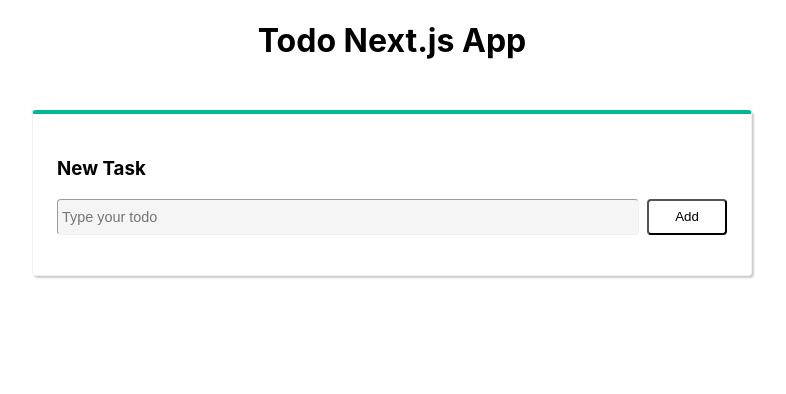
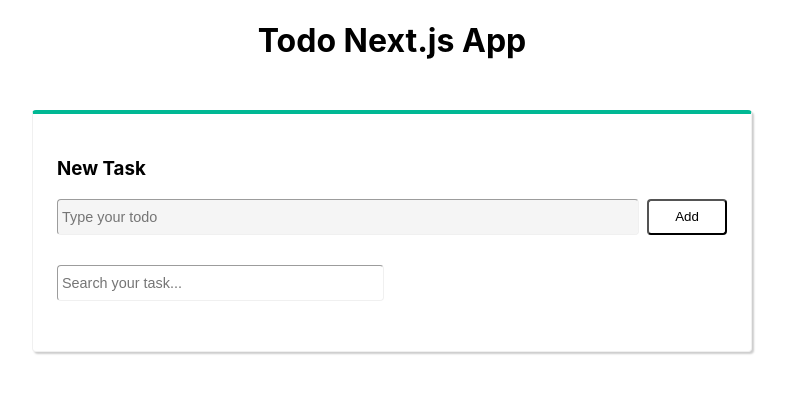
Before and after one commit to shotozuro/todoapp-nextjs, a Next.js app: page / in a window 1280 px wide. Shown: the top 394 px of the page, without its empty margins (248-1034 px from the left). Built offline with nearby package versions, Linux system fonts and the light colour scheme.

Commit message:
add filter feature

```diff
--- a/components/Button.tsx
+++ b/components/Button.tsx
@@ -1,6 +1,6 @@
-import React from 'react';
+import React from "react";
 
-export default function Button(props) {
+export default function Button(props: any) {
   return (
     <>
       <button {...props}>{props.children}</button>
--- a/components/TaskList.tsx
+++ b/components/TaskList.tsx
@@ -1,6 +1,6 @@
-import React from 'react';
-import { FaSquare, FaCheckSquare } from 'react-icons/fa';
-import Button from './Button';
+import React from "react";
+import { FaSquare, FaCheckSquare } from "react-icons/fa";
+import Button from "./Button";
 
 export type TaskType = {
   id: number;
@@ -13,11 +13,20 @@
   toggleComplete: (id: number) => void;
   onClickEdit: (todo: TaskType) => void;
   removeTask: (id: number) => void;
+  onSearch: (keyword: string) => void;
   selectedTask: TaskType;
 };
 
 export default function TaskList(props: Props) {
   return (
+    <div>
+      <section className='search-bar'>
+        <input
+          id='search'
+          placeholder='Search your task...'
+          onChange={(e: any) => props.onSearch(e.target.value)}
+        />
+      </section>
       <section className='task-list'>
         <ul style={{ padding: 0 }}>
           {props.data.map((todo) => (
@@ -25,40 +34,66 @@
               key={todo.id}
               {...props}
               todo={todo}
-            isSelected={props.selectedTask && todo.id === props.selectedTask.id}
+              isSelected={
+                props.selectedTask && todo.id === props.selectedTask.id
+              }
             />
           ))}
         </ul>
       </section>
+      <style jsx>{`
+        .search-bar {
+          display: flex;
+          flex-direction: row;
+          align-items: center;
+          justify-content: flex-end;
+          padding: 10px 0;
+          width: 50%;
+          align-self: flex-end;
+          margin-top: 20px;
+        }
+
+        input {
+          font-size: 0.9em;
+          width: 100%;
+          height: 36px;
+          padding: 0 4px;
+          margin-right: 8px;
+          border-radius: 4px;
+          border-width: 1px;
+          border-color: #f0f0f0;
+        }
+      `}</style>
+    </div>
   );
 }
 
 const TaskItem = (props) => {
   return (
     <>
-      <li className={props.isSelected ? 'selected' : ''}>
+      <li className={props.isSelected ? "selected" : ""}>
         <a
-          className={`task${props.todo.completed ? ' completed' : ''}`}
+          className={`task${props.todo.completed ? " completed" : ""}`}
           onClick={() => props.toggleComplete(props.todo.id)}
         >
           <span className='checkbox'>
             {props.todo.completed ? (
-              <FaCheckSquare color={'#00b894'} size={30} />
+              <FaCheckSquare color={"#00b894"} size={30} />
             ) : (
-              <FaSquare color={'rgba(0,0,0,0.5)'} size={30} />
+              <FaSquare color={"rgba(0,0,0,0.5)"} size={30} />
             )}
           </span>
           <span className='taskName'>{props.todo.task}</span>
         </a>
-        <div style={{ display: 'flex' }}>
+        <div style={{ display: "flex" }}>
           <Button
-            data-testid={'edit-' + props.todo.id}
+            data-testid={"edit-" + props.todo.id}
             onClick={() => props.onClickEdit(props.todo)}
           >
             Edit
           </Button>
           <Button
-            data-testid={'remove-' + props.todo.id}
+            data-testid={"remove-" + props.todo.id}
             onClick={() => props.removeTask(props.todo.id)}
           >
             Remove
--- a/pages/index.tsx
+++ b/pages/index.tsx
@@ -1,10 +1,10 @@
 // @ts-nocheck
-import Head from 'next/head';
-import { useState, useReducer } from 'react';
-import { todoReducer } from '../reducers/todoReducer';
-import TaskForm from '../components/TaskForm';
-import TaskList, { TaskType } from '../components/TaskList';
-import { isIdExist, validateInput, useTodoAPI } from '../helpers/todo-helper';
+import Head from "next/head";
+import { useState, useReducer } from "react";
+import { todoReducer } from "../reducers/todoReducer";
+import TaskForm from "../components/TaskForm";
+import TaskList, { TaskType } from "../components/TaskList";
+import { isIdExist, validateInput, useTodoAPI } from "../helpers/todo-helper";
 
 export default function Home() {
   const [state, dispatch] = useReducer(todoReducer, {
@@ -17,7 +17,7 @@
   const toggleComplete = (id: number) => {
     if (isIdExist(id, state.todos)) {
       dispatch({
-        type: 'TOGGLE_COMPLETE',
+        type: "TOGGLE_COMPLETE",
         id,
       });
     }
@@ -26,7 +26,7 @@
   const addTask = (task: string) => {
     if (validateInput(task)) {
       dispatch({
-        type: 'ADD_TASK',
+        type: "ADD_TASK",
         payload: {
           id: state.nextId,
           task,
@@ -39,7 +39,7 @@
   const removeTask = (id: number) => {
     if (isIdExist(id, state.todos)) {
       dispatch({
-        type: 'REMOVE_TASK',
+        type: "REMOVE_TASK",
         id,
       });
     }
@@ -49,7 +49,7 @@
     if (isIdExist(selectedTask?.id, state.todos) && validateInput(task)) {
       const payload = { ...selectedTask, task };
       dispatch({
-        type: 'EDIT_TASK',
+        type: "EDIT_TASK",
         id: selectedTask.id,
         payload,
       });
@@ -59,6 +59,17 @@
 
   const onClickEdit = (taskObject: TaskType) => {
     setSelectedTask(taskObject);
+  };
+
+  const onSearch = (keyword: string) => {
+    if (keyword && keyword.trim()) {
+      dispatch({
+        type: "FILTER_TASK",
+        payload: keyword,
+      });
+    } else {
+      dispatch({ type: "REFRESH_TODO" });
+    }
   };
 
   return (
@@ -80,6 +91,7 @@
             removeTask={removeTask}
             toggleComplete={toggleComplete}
             selectedTask={selectedTask}
+            onSearch={onSearch}
           />
         </div>
       </main>
--- a/reducers/todoReducer.js
+++ b/reducers/todoReducer.js
@@ -1,23 +1,25 @@
 export const todoReducer = (state, action) => {
   switch (action?.type) {
-    case 'ADD_TASK': {
+    case "ADD_TASK": {
       // const trimTask = action.payload.task?.trim();
       // if (trimTask) {
       return {
         ...state,
         todos: [...state.todos, action.payload],
+        allTodos: [...state.todos, action.payload],
         nextId: state.nextId + 1,
         // };
       };
       return state;
     }
-    case 'REMOVE_TASK':
+    case "REMOVE_TASK":
       return {
         ...state,
         todos: state.todos.filter((todo) => todo.id !== action.id),
+        allTodos: state.todos.filter((todo) => todo.id !== action.id),
       };
 
-    case 'EDIT_TASK': {
+    case "EDIT_TASK": {
       const index = state.todos.findIndex((todo) => todo.id === action.id);
       // if (index > -1) {
       //   const trimTask = action.payload.task?.trim();
@@ -29,6 +31,11 @@
           action.payload,
           ...state.todos.slice(index + 1, state.todos.length),
         ],
+        allTodos: [
+          ...state.todos.slice(0, index),
+          action.payload,
+          ...state.todos.slice(index + 1, state.todos.length),
+        ],
       };
       //   }
       //   return state;
@@ -36,7 +43,7 @@
       // return state;
     }
 
-    case 'TOGGLE_COMPLETE': {
+    case "TOGGLE_COMPLETE": {
       const index = state.todos.findIndex((todo) => todo.id === action.id);
       // if (index > -1) {
       const selectedTodo = { ...state.todos[index] };
@@ -51,11 +58,30 @@
           changedStatusTodo,
           ...state.todos.slice(index + 1, state.todos.length),
         ],
+        allTodos: [
+          ...state.todos.slice(0, index),
+          changedStatusTodo,
+          ...state.todos.slice(index + 1, state.todos.length),
+        ],
       };
       // }
       // return state;
     }
 
+    case "FILTER_TASK":
+      return {
+        ...state,
+        todos: state.allTodos.filter((todo) =>
+          todo.task.replace(" ", "").includes(action.payload)
+        ),
+      };
+
+    case "REFRESH_TODO":
+      return {
+        ...state,
+        todos: state.allTodos,
+      };
+
     default:
       return state;
   }
```
Lines whose indentation alone changed are shown as unchanged.
